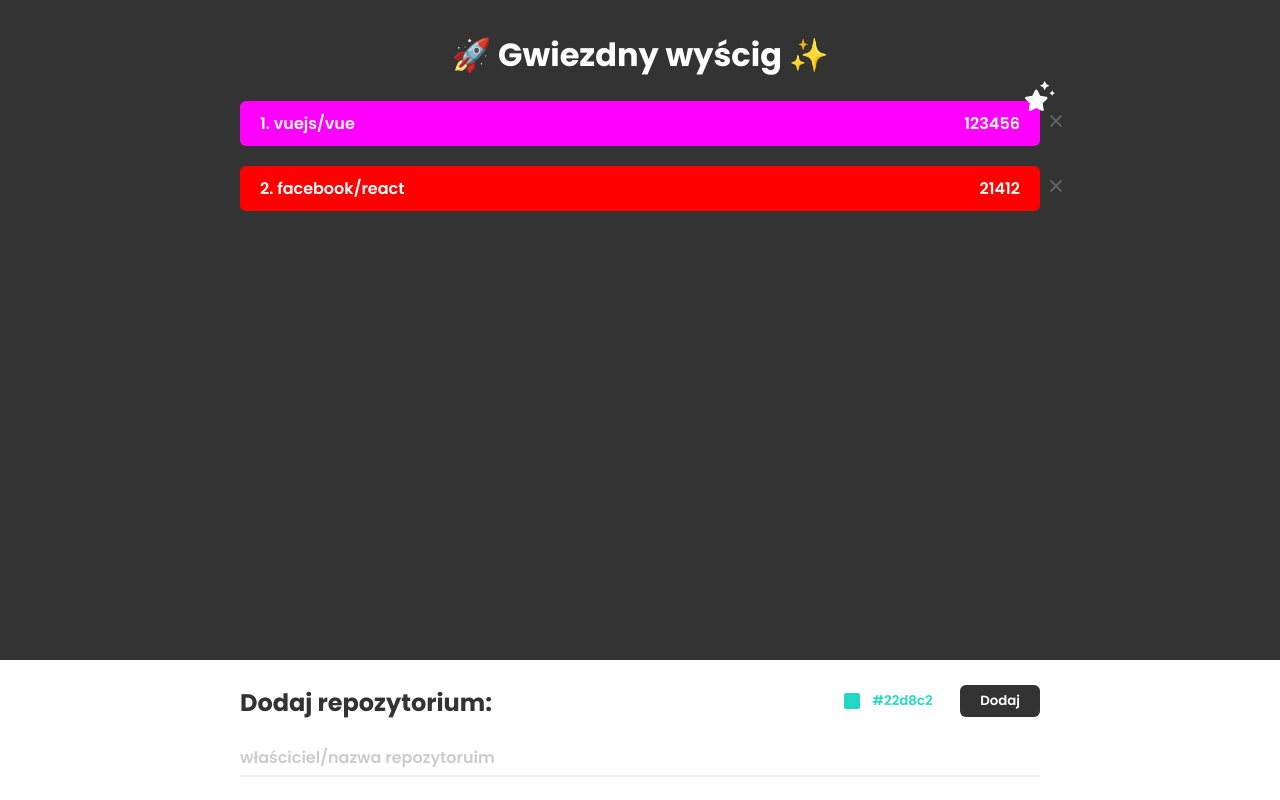
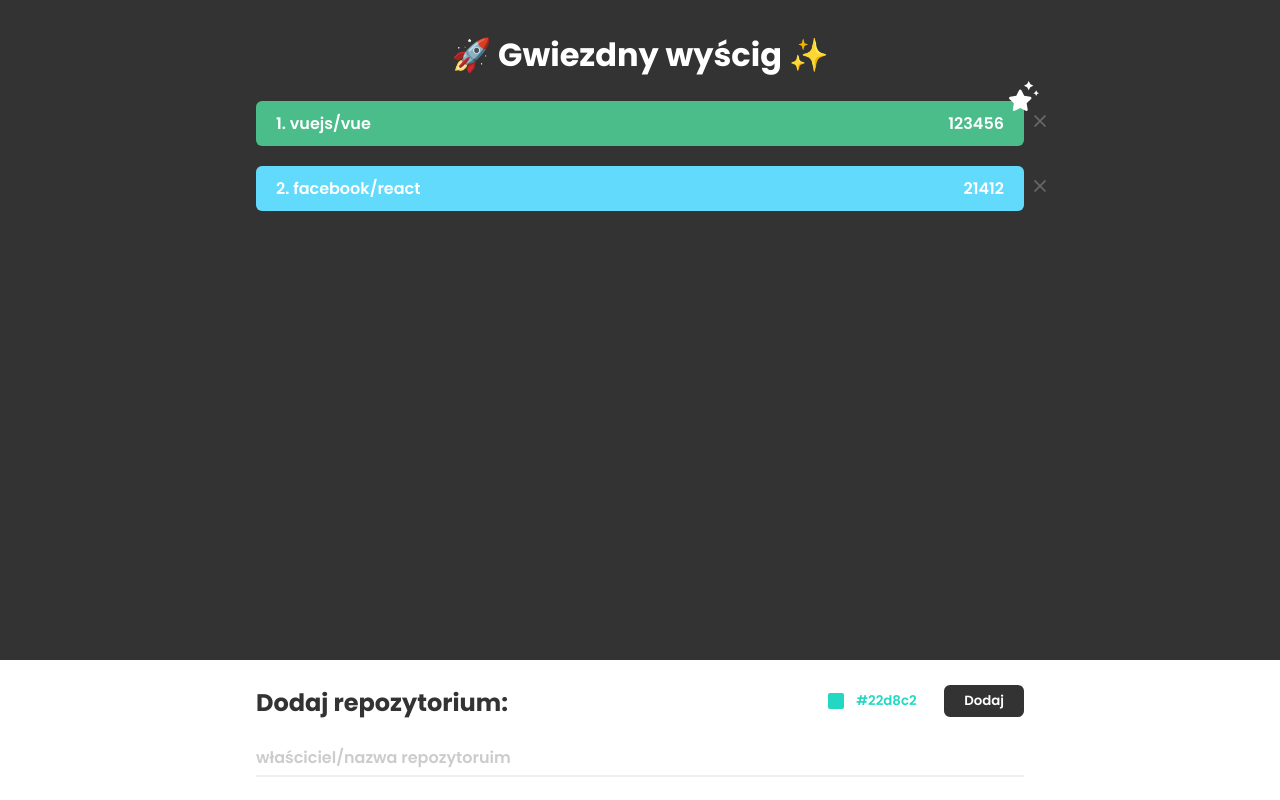
Before and after one commit to achodor/stellar-race, a Vue app: page / in a window 1280 px wide. Built offline with nearby package versions, Linux system fonts and the light colour scheme.

Commit message:
Add simple RWD

```diff
--- a/src/App.vue
+++ b/src/App.vue
@@ -42,6 +42,11 @@
 
     h1 {
       text-align: center;
+      font-size: 1.5em;
+
+      @media (min-width: 860px) {
+        font-size: 2em;
+      }
     }
   }
 </style>
--- a/src/components/AddForm.vue
+++ b/src/components/AddForm.vue
@@ -34,18 +34,27 @@
     bottom: 0;
 
     .wrapper {
-      width: 800px;
+      width: calc(100% - 22px);
       margin: 0 auto;
       display: grid;
       grid-template-columns: 1fr 1fr;
       grid-template-areas: "header buttons"
                             "input input";
-      padding: 25px 0 0 0;
+      padding: 25px 16px 0;
+
+      @media (min-width: 860px) {
+        width: 800px;
+      }
 
       h2 {
         color: $dark;
         grid-area: header;
         margin: 0 0 20px;
+        font-size: 1em;
+
+        @media (min-width: 860px) {
+            font-size: 1.5em;
+        }
       }
 
       .btn-group {
@@ -71,18 +80,33 @@
         }
 
         .add-btn {
-          background: $dark;
+          background: darken($dark, 5%);
           color: white;
           border: none;
           outline: none;
           cursor: pointer;
-          border-radius: 6px;
-          padding: 6px 20px;
+          position: absolute;
+          bottom: 140px;
+          width: 100%;
           transition: all .25s;
-          margin-left: 20px;
+          left: 0;
+          padding: 12px 0;
 
           &:hover {
-            background: darken($dark, 5%);
+            background: darken($dark, 10%);
+          }
+
+          @media (min-width: 860px) {
+            border-radius: 6px;
+            padding: 6px 20px;
+            margin-left: 20px;
+            position: static;
+            width: auto;
+            background: $dark;
+
+            &:hover {
+              background: darken($dark, 5%);
+            }
           }
         }
       }
--- a/src/views/Ranking.vue
+++ b/src/views/Ranking.vue
@@ -1,13 +1,13 @@
 <template>
   <div class="ranking">
     <Repo
-      color='#ff00ff'
+      color='#4BBD8A'
       :place='1'
       name='vuejs/vue'
       :stars='123456'
     />
     <Repo
-      color='#ff0000'
+      color='#61DAFB'
       :place='2'
       name='facebook/react'
       :stars='21412'
@@ -28,7 +28,13 @@
 
 <style lang="scss" scoped>
   .ranking {
-    width: 800px;
-    margin: 0 auto;
+    width: calc(100% - 22px);
+    margin: 0;
+    padding: 0 16px 140px;
+
+    @media (min-width: 860px) {
+      width: 800px;
+      margin: 0 auto;
+    }
   }
 </style>
```
